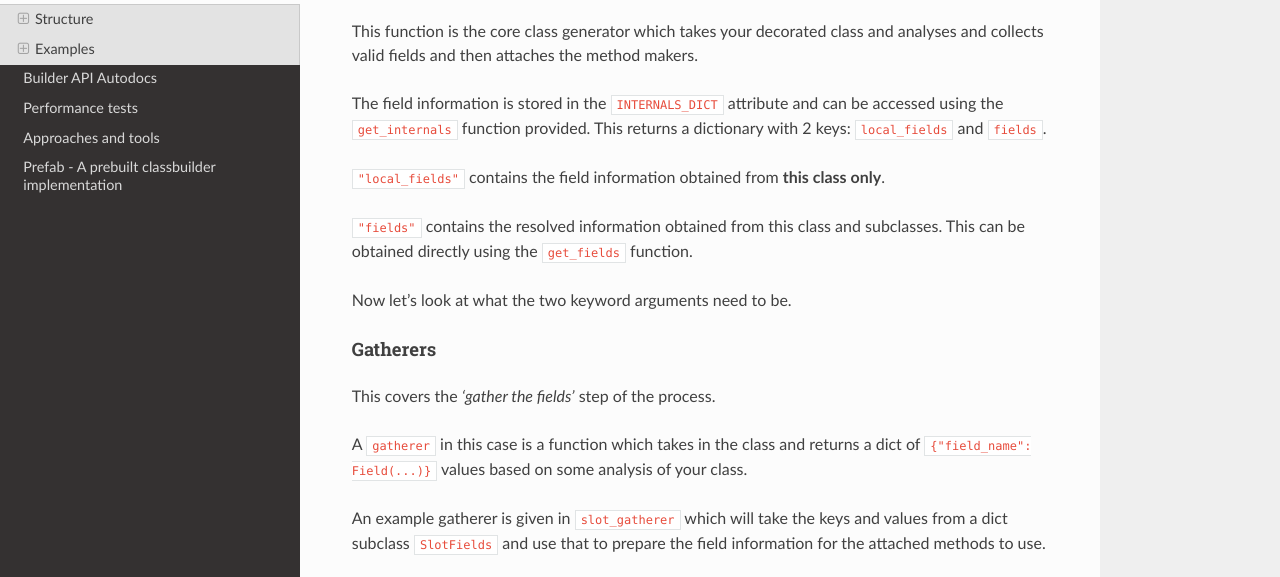
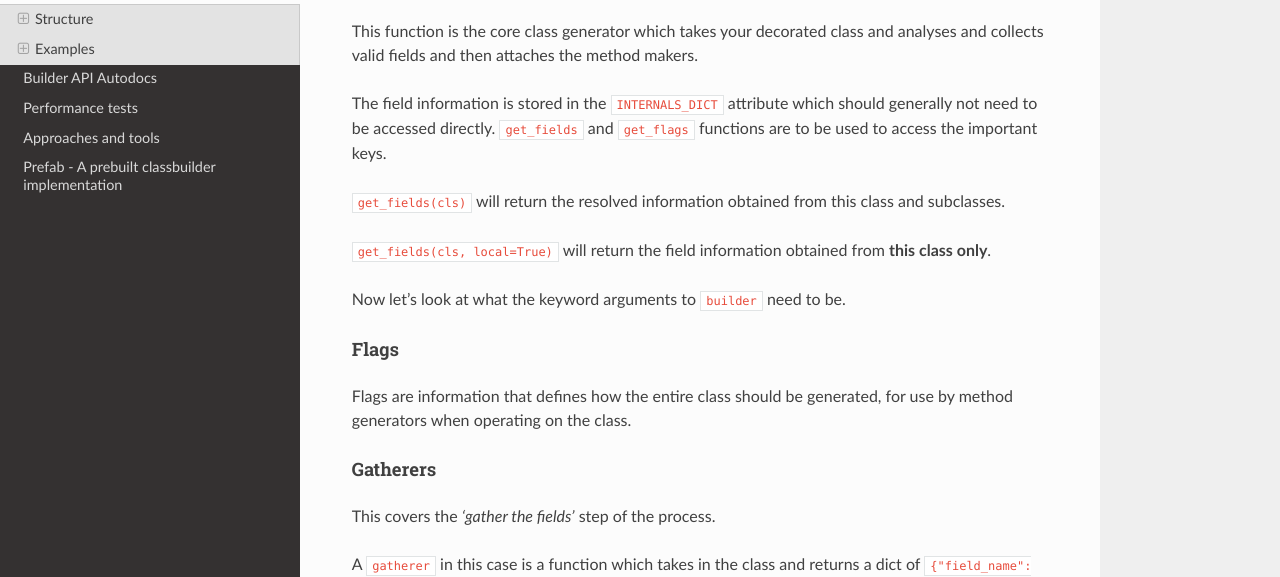
Before and after one commit to DavidCEllis/ducktools-classbuilder, a Sphinx documentation site: the page built from docs/extension_examples.md, in a window 1280 px wide and 900 px high, scrolled down 642 px, cut to the strip 164-741 px from the top of the window. Built offline with Sphinx 7.4.7 and the Read the Docs theme 2.0.0, drawn with Linux system fonts in a browser that asks for light colours; some of the changed text lies outside the part shown.

Commit message:
Move to using a `flags` internal dict instead of accessing the internals directly.

```diff
--- a/docs/extension_examples.md
+++ b/docs/extension_examples.md
@@ -33,16 +33,20 @@
 This function is the core class generator which takes your decorated class and
 analyses and collects valid fields and then attaches the method makers.
 
-The field information is stored in the `INTERNALS_DICT` attribute and can be
-accessed using the `get_internals` function provided. This returns a dictionary
-with 2 keys: `local_fields` and `fields`.
+The field information is stored in the `INTERNALS_DICT` attribute which should generally
+not need to be accessed directly. `get_fields` and `get_flags` functions are to be
+used to access the important keys.
 
-`"local_fields"` contains the field information obtained from **this class only**.
+`get_fields(cls)` will return the resolved information obtained from this class and subclasses.
 
-`"fields"` contains the resolved information obtained from this class and subclasses.
-This can be obtained directly using the `get_fields` function.
+`get_fields(cls, local=True)` will return the field information obtained from **this class only**.
 
-Now let's look at what the two keyword arguments need to be.
+Now let's look at what the keyword arguments to `builder` need to be.
+
+#### Flags ####
+
+Flags are information that defines how the entire class should be generated, for use by
+method generators when operating on the class.
 
 #### Gatherers ####
 
@@ -686,7 +690,7 @@
     builder,
     fieldclass,
     get_fields,
-    get_internals,
+    get_flags,
     Field,
     MethodMaker,
     SlotFields,
@@ -770,8 +774,8 @@
 
 def init_maker(cls):
 
-    internals = get_internals(cls)
     fields = get_fields(cls)
+    flags = get_flags(cls)
 
     arglist = []
     kw_only_arglist = []
@@ -780,7 +784,7 @@
     globs = {}
 
     # Whole class kw_only
-    kw_only = internals.get("kw_only", False)
+    kw_only = flags.get("kw_only", False)
     if kw_only:
         arglist.append("*")
 
@@ -875,12 +879,12 @@
     if not cls:
         return lambda cls_: annotationsclass(cls_, kw_only=kw_only)
 
-    cls = builder(cls, gatherer=annotated_gatherer, methods=methods)
-
-    internals = get_internals(cls)
-    internals["kw_only"] = kw_only
-
-    return cls
+    return builder(
+        cls,
+        gatherer=annotated_gatherer,
+        methods=methods,
+        flags={"slotted": False, "kw_only": kw_only}
+    )
 
 
 @annotationsclass
```
Also changed, not shown: docs/api.md (+1 -1 lines), 5 other files.
